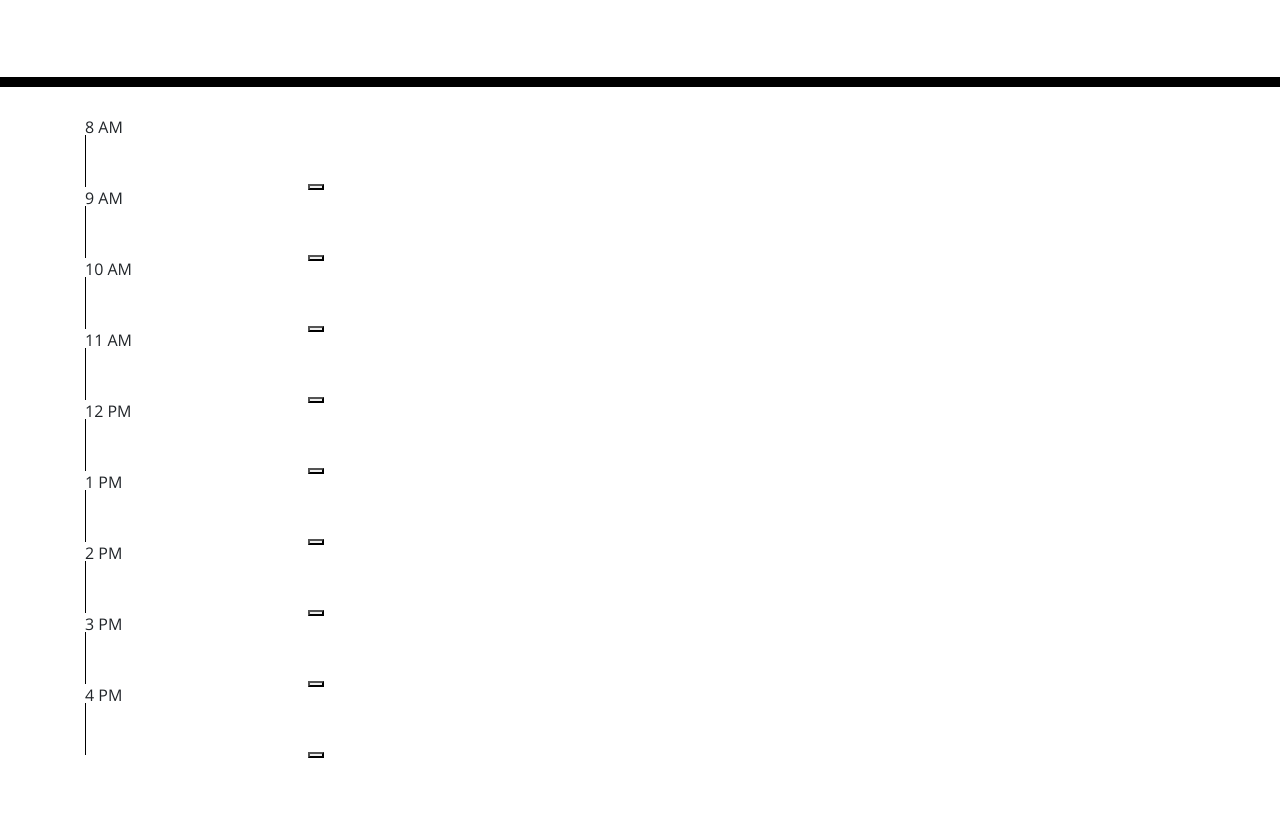
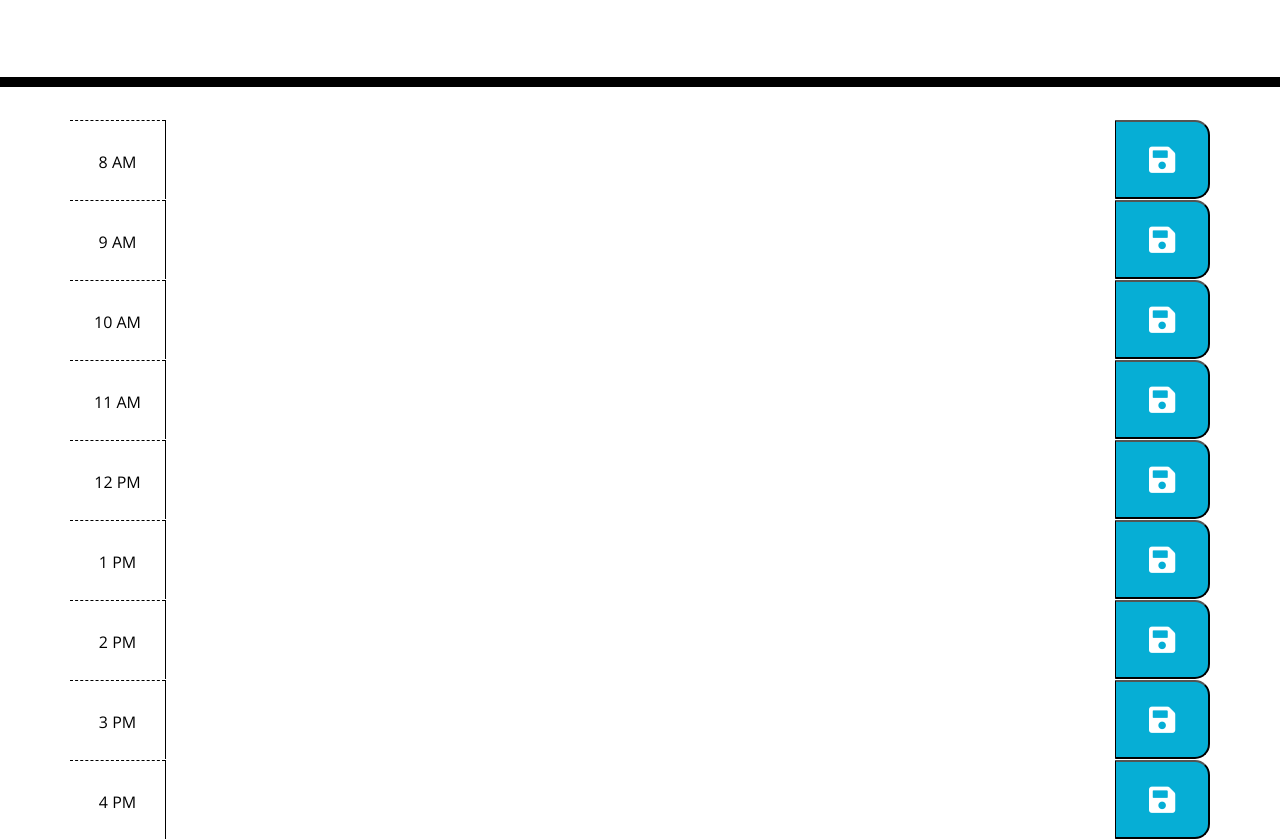
Before and after one commit to ella9894/Work-Day-Scheduler, a plain HTML site: page index.html in a window 1280 px wide. Shown: the part 181-1020 px from the top of the page. Before the commit the page ends 941 px from the top, so only its background shows below. Drawn offline with nearby package versions, Linux system fonts and the light colour scheme; files that its build step writes are made by us from their sources.

Commit message:
timeblocks_styling

```diff
--- a/assets/css/style.css
+++ b/assets/css/style.css
@@ -40,6 +40,7 @@ textarea{
   background-color: #ffffff;
   color: #000000;
   border-top: 1px dashed #000000;
+  padding-top: 33px;
 }
 
 .past {
@@ -65,7 +66,10 @@ textarea{
   color: white;
 }
 
+.saveBtn i{
+  font-size: 30px;
+}
 .saveBtn i:hover {
-  font-size: 20px;
+  font-size: 40px;
   transition: all .3s ease-in-out;
 }
--- a/index.html
+++ b/index.html
@@ -18,7 +18,7 @@
       href="https://fonts.googleapis.com/css?family=Open+Sans&display=swap"
       rel="stylesheet"
     />
-    <link rel="stylesheet" href="style.css" />
+    <link rel="stylesheet" href="./assets/css/style.css" />
     <title>Work Day Scheduler</title>
   </head>
 
@@ -30,56 +30,55 @@
     </header>
     <div class="container">
       <!-- Timeblocks go here -->
-      <div>
-        <div>8 AM</div>
-        <textarea></textarea>
-        <button></button>
+      <div class="time-block row">
+        <div class="hour col-lg-1">8 AM</div>
+        <textarea class="description col-lg-10"></textarea>
+        <button class="saveBtn col-lg-1"><i class="fas fa-save"></i></button>
       </div>
-      <div>
-        <div>9 AM</div>
-        <textarea></textarea>
-        <button></button>
+      <div class="time-block row">
+        <div class="hour col-lg-1">9 AM</div>
+        <textarea class="description col-lg-10"></textarea>
+        <button class="saveBtn col-lg-1"><i class="fas fa-save"></i></button>
       </div>
-      <div>
-        <div>10 AM</div>
-        <textarea></textarea>
-        <button></button>
+      <div class="time-block row">
+        <div class="hour col-lg-1">10 AM</div>
+        <textarea class="description col-lg-10"></textarea>
+        <button class="saveBtn col-lg-1"><i class="fas fa-save"></i></button>
       </div>
-      <div>
-        <div>11 AM</div>
-        <textarea></textarea>
-        <button></button>
+      <div class="time-block row">
+        <div class="hour col-lg-1">11 AM</div>
+        <textarea class="description col-lg-10"></textarea>
+        <button class="saveBtn col-lg-1"><i class="fas fa-save"></i></button>
       </div>
-      <div>
-        <div>12 PM</div>
-        <textarea></textarea>
-        <button></button>
+      <div class="time-block row">
+        <div class="hour col-lg-1">12 PM</div>
+        <textarea class="description col-lg-10"></textarea>
+        <button class="saveBtn col-lg-1"><i class="fas fa-save"></i></button>
       </div>
-      <div>
-        <div>1 PM</div>
-        <textarea></textarea>
-        <button></button>
+      <div class="time-block row">
+        <div class="hour col-lg-1">1 PM</div>
+        <textarea class="description col-lg-10"></textarea>
+        <button class="saveBtn col-lg-1"><i class="fas fa-save"></i></button></button>
       </div>
-      <div>
-        <div>2 PM</div>
-        <textarea></textarea>
-        <button></button>
+      <div class="time-block row">
+        <div class="hour col-lg-1">2 PM</div>
+        <textarea class="description col-lg-10"></textarea>
+        <button class="saveBtn col-lg-1"><i class="fas fa-save"></i></button></button>
       </div>
-      <div>
-        <div>3 PM</div>
-        <textarea></textarea>
-        <button></button>
+      <div class="time-block row">
+        <div class="hour col-lg-1">3 PM</div>
+        <textarea class="description col-lg-10"></textarea>
+        <button class="saveBtn col-lg-1"><i class="fas fa-save"></i></button></button>
       </div>
-      <div>
-        <div>4 PM</div>
-        <textarea></textarea>
-        <button></button>
+      <div class="time-block row">
+        <div class="hour col-lg-1">4 PM</div>
+        <textarea class="description col-lg-10"></textarea>
+        <button class="saveBtn col-lg-1"><i class="fas fa-save"></i></button></button>
       </div>
-
-
     </div>
 
     <script src="https://code.jquery.com/jquery-3.4.1.min.js"></script>
     <script src="https://cdnjs.cloudflare.com/ajax/libs/moment.js/2.24.0/moment.min.js"></script>
+    <script src="./assets/js/Scheduler.js"></script>
   </body>
 </html>
```
